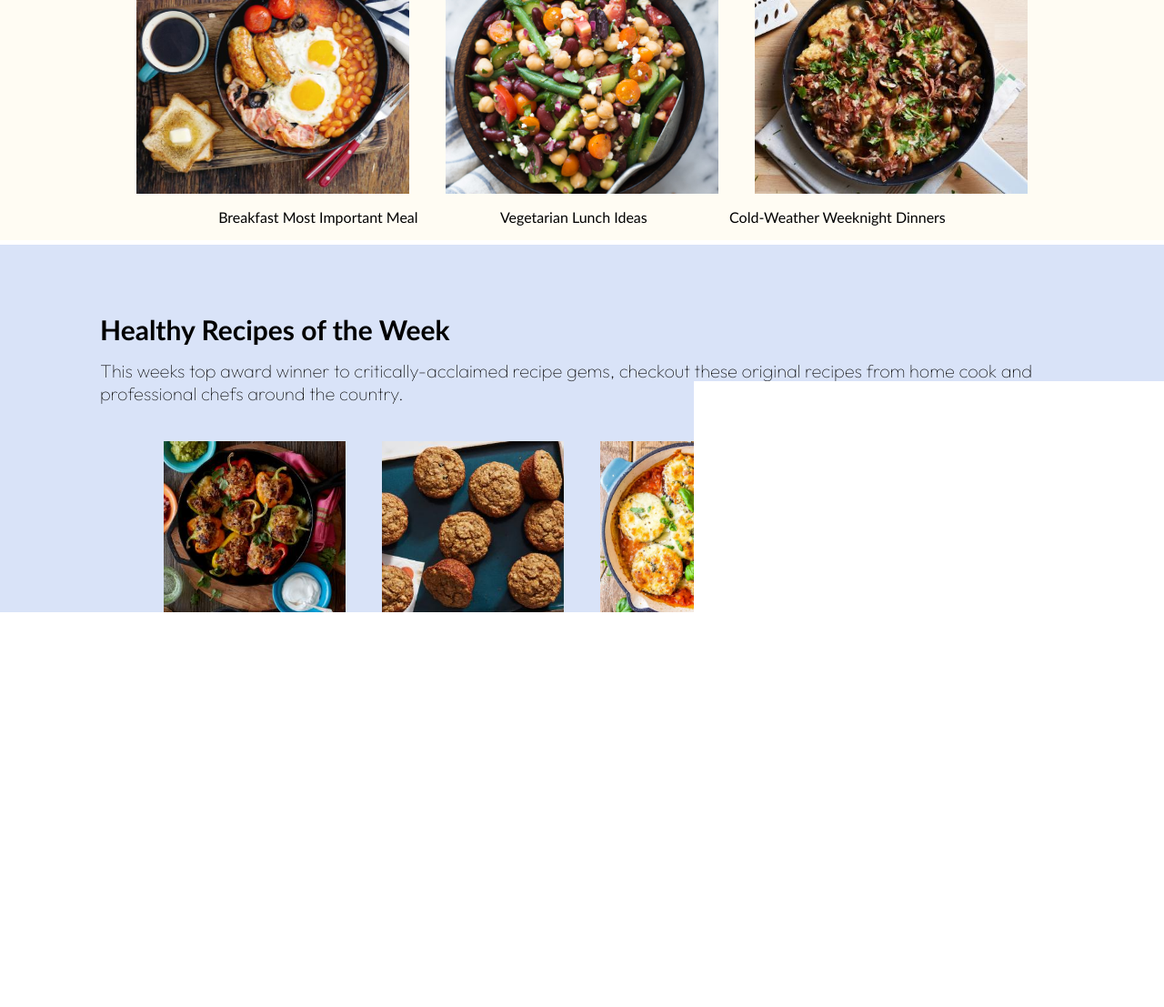
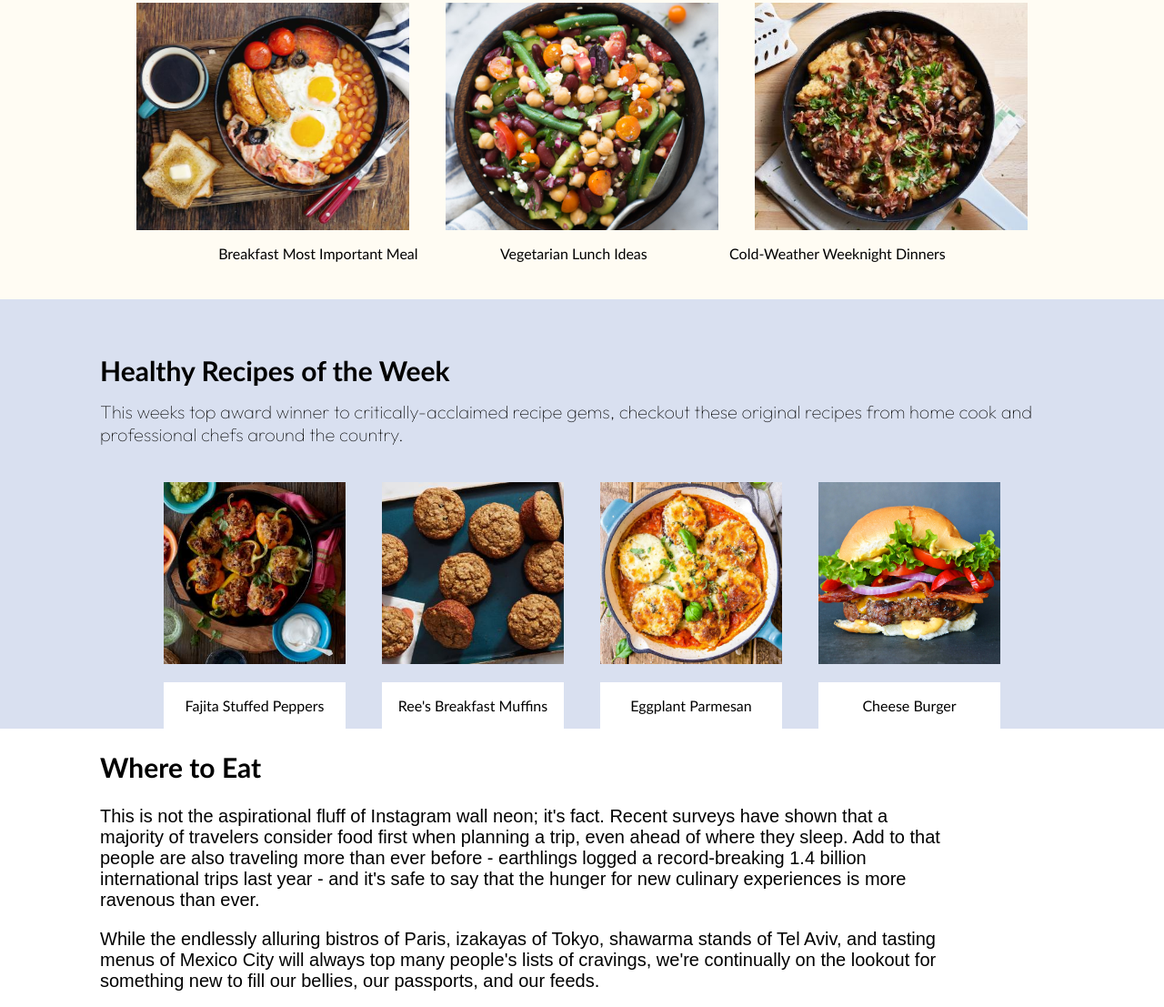
Before and after one commit to BradenAnderson3017/Braden-ry-paris, a plain HTML site: page index.html in a window 1280 px wide. Shown: the part 852-1959 px from the top of the page at 91% size. Before the commit the page ends 1668 px from the top, so only its background shows below. Drawn offline with Linux system fonts and the light colour scheme.

Commit message:
css fixed

```diff
--- a/css/style.css
+++ b/css/style.css
@@ -45,9 +45,10 @@ h1{
 .words{
     position: relative;
     left: 120px;
-    top: 20px;
+    top: 60px;
     width: 80%;
     padding-bottom: 40px;
+    margin-bottom: 40px ;
 }
 h2{
     font-family:'Trebuchet MS', 'Lucida Sans Unicode', 'Lucida Grande', 'Lucida Sans', Arial, sans-serif;
@@ -87,12 +88,13 @@ div.container1 img, div.container2 img, div.container3 img, div.container4 img{
 }
 div.first{
     background-color: rgb(255, 252, 243);
+    padding-bottom: 25px;
     margin-bottom: -25px;
 }
 div.second{
-   background-color: rgb(217, 227, 248);
-   margin: 30px 0px 30px 0px;
-   padding: 30px 0px 30px 0px;
+   background-color: rgb(217, 224, 240);
+   margin: 20px 0px -60px 0px;
+   padding: 0px 0px 0px 0px;
 }
 div.container4, div.container5, div.container6, div.container7 {
     width: 200px;
@@ -116,3 +118,8 @@ div.pic-words2{
     background-color: white;
     text-align: center;
 }
+p.ptag1, p.ptag2{
+    font-family: Arial, Helvetica, sans-serif;
+    font-size: 20px;
+    margin: 20px 100px 0px 0px;
+}
--- a/index.html
+++ b/index.html
@@ -1,14 +1,14 @@
 <!DOCTYPE html>
     <html>
         <head>
-            <link type="text/css" rel="stylesheet" href="/css/style.css">
+            <link type="text/css" rel="stylesheet" href="../Braden-ry-paris/css/style.css">
             <link rel="preconnect" href="https://fonts.googleapis.com">
 <link rel="preconnect" href="https://fonts.gstatic.com" crossorigin>
 <link href="https://fonts.googleapis.com/css2?family=Noto+Sans:wght@100&family=Outfit:wght@100;200;300;400;500;600&display=swap" rel="stylesheet">
         </head>
         <body>
             <div class="nav">
-                <img  alt="logo" src="/images/Copy of ryparis-logo.png">
+                <img  alt="logo" src="../Braden-ry-paris/images/Copy of ryparis-logo.png">
                 <div class="nav-bar">
                     <a>Popular Recipes</a>
                     <a>What's New</a>
@@ -17,7 +17,7 @@
                 </div>
             </div>
             <div class="image">
-                <img class="hero" alt="food" src="/images/hero-image.jpg">
+                <img class="hero" alt="food" src="../Braden-ry-paris/images/hero-image.jpg">
                     <div class="title">
                         <h1>START THE WEEK OFF RIGHT</h1>
                     </div>
@@ -31,7 +31,77 @@
                             that you already have in your pantry or can easily find at local grocery
                             stores and farmers' markets.</p>
                     </div>
-                    <div class=" three-pics">
+                    <div class="three-pics">
+                        <div class="pics">
+                            <div class="container1">
+                                <img class="breakfast-ideas" alt="breakfast-ideas" src="../Braden-ry-paris/images/breakfast-ideas.jpg">
+                            </div>
+                            <div class="container2">
+                                <img class="vegetarian-ideas" alt="vegetarian-ideas" src="../Braden-ry-paris/images/vegetarian-ideas.jpg">
+                            </div>
+                            <div class="container3">
+                                <img class="Cold-Weather" alt="cold-weather-dinners" src="../Braden-ry-paris/images/cold-weather-dinners.jpeg">
+                            </div>
+                         </div>
+                         <div class="pic-words">
+                            <p>Breakfast Most Important Meal</p>
+                            <p>Vegetarian Lunch Ideas</p>
+                            <p>Cold-Weather Weeknight Dinners</p>
+                        </div>
+                    </div>
+                </div>
+                <div class="second">
+                    <div class="words">
+                        <h2>Healthy Recipes of the Week</h2>
+                        <p class="explaination">This weeks top award winner to critically-acclaimed recipe gems,
+                            checkout these original recipes from home cook and professional chefs around the country.</p>
+                    </div>
+                    <div class="three-pics">
+                        <div class="pics">
+                            <div class="container4">
+                                <img class="fajita-stuffed-peppers" alt="fajita-stuffed-peppers" src="../Braden-ry-paris/images/fajita-peppers.jpeg">
+                            </div>
+                            <div class="container5">
+                                <img class="ree's-breakfast-muffins" alt="ree's-breakfast-muffins" src="../Braden-ry-paris/images/muffins.jpeg">
+                            </div>
+                            <div class="container6">
+                                <img class="eggplant-parmesan" alt="eggplant-parmesan"  src="../Braden-ry-paris/images/eggplant-parmesan.jpg">
+                            </div>
+                            <div class="container7">
+                                <img class="burger" alt="burger" src="../Braden-ry-paris/images/burger.jpg">
+                            </div>
+                         </div>
+                         <div class="pic-words-container2">
+                            <div class="pic-words2">
+                                <p>Fajita Stuffed Peppers</p>
+                            </div>
+                            <div class="pic-words2">
+                                <p>Ree's Breakfast Muffins</p>
+                            </div>
+                            <div class="pic-words2">
+                                <p>Eggplant Parmesan</p>
+                            </div>
+                            <div class="pic-words2">
+                                <p>Cheese Burger</p>
+                            </div>
+                        </div>
+                    </div>
+                </div>
+                <div class="third">
+                    <div class="words">
+                        <h2>Where to Eat</h2>
+
+                        <p class="ptag1">This is not the aspirational fluff of Instagram wall neon; it's fact.
+                            Recent surveys have shown that a majority of travelers consider food first when planning a trip,
+                            even ahead of where they sleep. Add to that people are also traveling more than ever before - earthlings
+                            logged a record-breaking 1.4 billion international trips last year - and it's safe to say that the hunger
+                            for new culinary experiences is more ravenous than ever.</p>
+
+                            <p class="ptag2">While the endlessly alluring bistros of Paris, izakayas of Tokyo, shawarma stands of Tel Aviv, and
+                                tasting menus of Mexico City will always top many people's lists of cravings, we're continually on the
+                                lookout for something new to fill our bellies, our passports, and our feeds.</p>
+                    </div>
+                    <div class="three-pics">
                         <div class="pics">
                             <div class="container1">
                                 <img class="breakfast-ideas" alt="breakfast-ideas" src="/images/breakfast-ideas.jpg">
@@ -50,43 +120,6 @@
                         </div>
                     </div>
                 </div>
-                <div class="second">
-                    <div class="words">
-                        <h2>Healthy Recipes of the Week</h2>
-                        <p class="explaination">This weeks top award winner to critically-acclaimed recipe gems,
-                            checkout these original recipes from home cook and professional chefs around the country.</p>
-                    </div>
-                    <div class=" three-pics">
-                        <div class="pics">
-                            <div class="container4">
-                                <img class="fajita-stuffed-peppers" alt="fajita-stuffed-peppers" src="/images/fajita-peppers.jpeg">
-                            </div>
-                            <div class="container5">
-                                <img class="ree's-breakfast-muffins" alt="ree's-breakfast-muffins" src="/images/muffins.jpeg">
-                            </div>
-                            <div class="container6">
-                                <img class="eggplant-parmesan" alt="eggplant-parmesan"  src="/images/eggplant-parmesan.jpg">
-                            </div>
-                            <div class="container7">
-                                <img class="burger" alt="burger" src="/images/burger.jpg">
-                            </div>
-                         </div>
-                         <div class="pic-words-container2">
-                            <div class="pic-words2">
-                                <p>Fajita Stuffed Peppers</p>
-                            </div>
-                            <div class="pic-words2">
-                                <p>Ree's Breakfast Muffins</p>
-                            </div>
-                            <div class="pic-words2">
-                                <p>Eggplant Parmesan</p>
-                            </div>
-                            <div class="pic-words2">
-                                <p>Cheese Burger</p>
-                            </div>
-                        </div>
-                    </div>
-                </div>
             </div>
         </body>
     </html>
```
